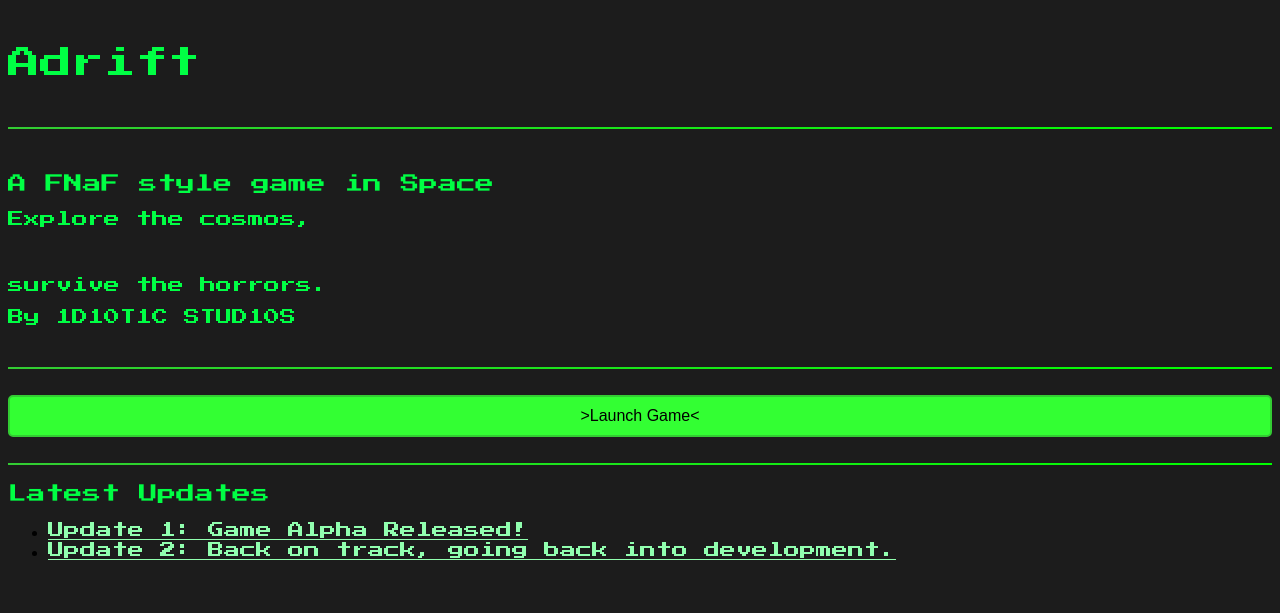
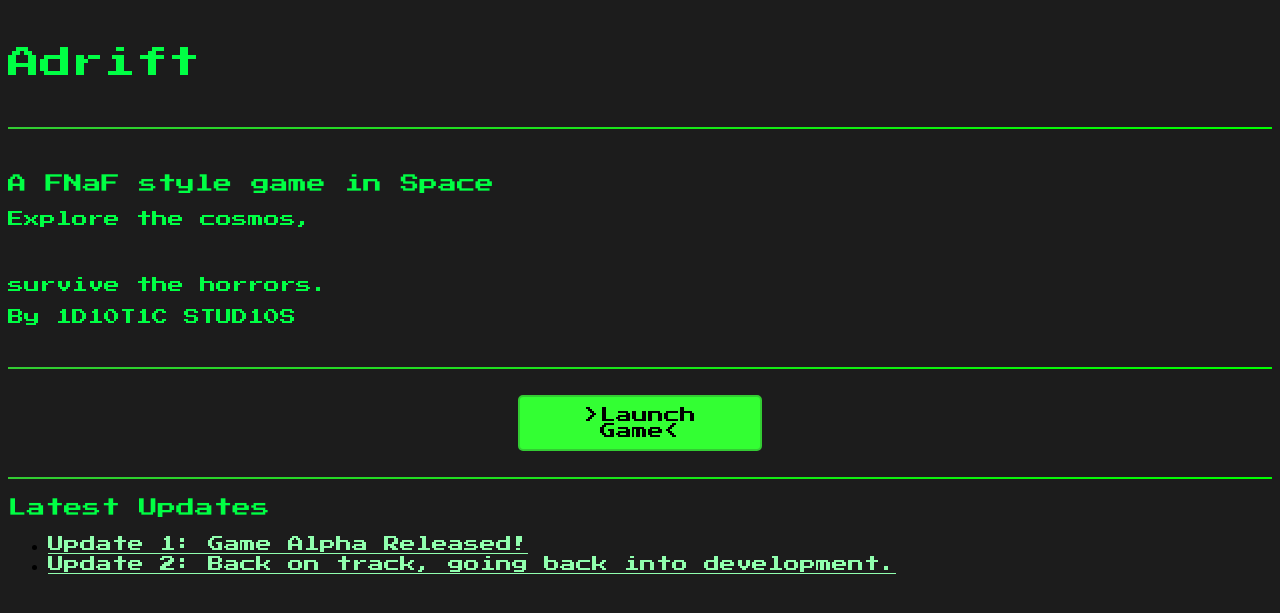
Before and after one commit to AdriftApp/adriftapp.github.io, a Jekyll site: the page built from index.html, in a window 1280 px wide. Shown: the top 613 px of the page. Built offline with Jekyll 4.4.1, drawn with Linux system fonts in a browser that asks for light colours.

Commit message:
Update style.css

```diff
--- a/assets/css/style.css
+++ b/assets/css/style.css
@@ -61,7 +61,7 @@
 
 .pixel-button {
   /* Retro and pixel style with neon green theme */
-  font-family: 'Pixel', sans-serif;
+  font-family: 'Press Start 2P', sans-serif;
   font-size: 16px;
   text-align: center;
   display: inline-block;
@@ -72,11 +72,14 @@
   color: #000; /* Black text */
   cursor: pointer;
 
-  /* Center the button using flexbox */
+  /* Center the button horizontally */
   margin: 0 auto;
   display: flex;
   justify-content: center;
   align-items: center;
+
+  /* Set a maximum width */
+  max-width: 200px;
 }
 
 .pixel-button:hover {
```
